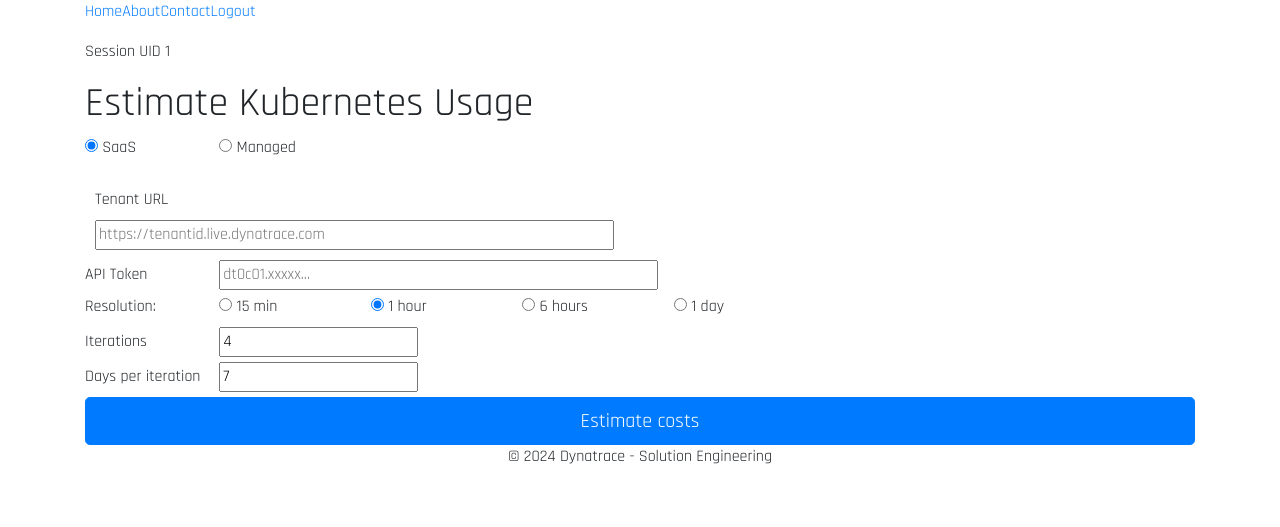
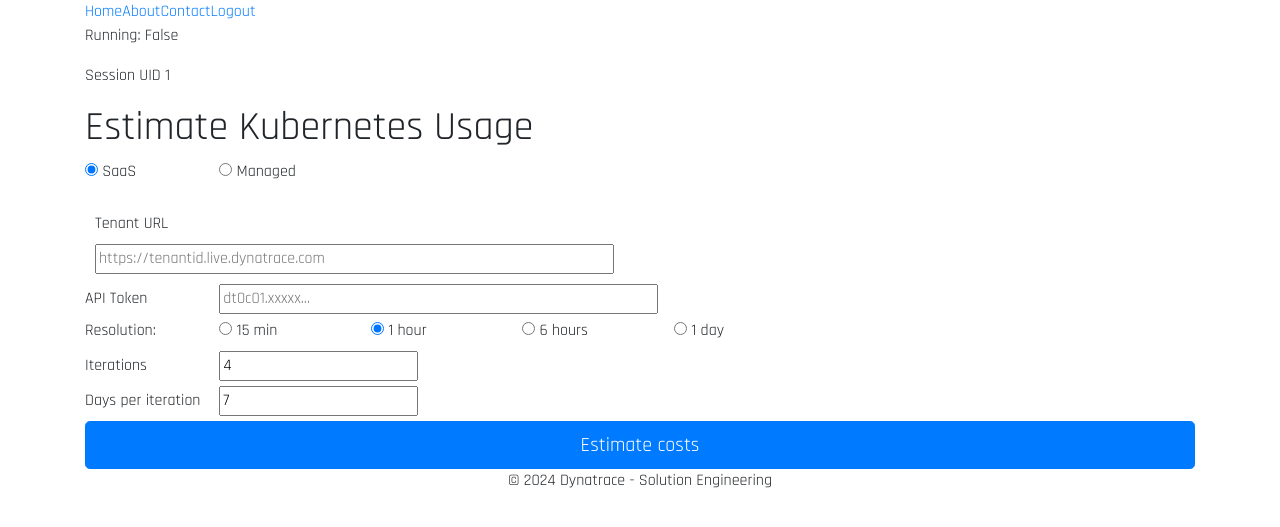
Before and after one commit to sergiohinojosa/dynatrace-kubernetes-licensing-estimation, a Flask app: page /estimate in a window 1280 px wide. Shown: the top 527 px of the page. Run offline with Flask 3, Linux system fonts and the light colour scheme; the visitor is signed in with stand-in values (Sample User, id 1); some libraries are stand-ins or nearby versions.

Commit message:
running
Signed-off-by: Sergio Hinojosa <sergio.hinojosa@dynatrace.com>

```diff
--- a/app/templates/estimate.html
+++ b/app/templates/estimate.html
@@ -5,6 +5,7 @@
 
 {% block body %}
 
+Running: {{ estimate.estimation_running}}
 
 {% if estimate.t_pod_h > 0 %}
 Results:
--- a/app/views.py
+++ b/app/views.py
@@ -52,8 +52,6 @@ def start_estimation(estimate):
     if estimate.tenant_url == "":
                 estimate.errors = "Please enter a valid Tenant url"
 
-    # Add in cache
-    set_user_cache(estimate)
 
     # If no errors, kick job
     if estimate.errors == "":
@@ -63,6 +61,9 @@ def start_estimation(estimate):
         thread = Thread(target=estimation.estimate_costs_wrapper, kwargs={'e': request.args.get('e', estimate)})
         thread.start()
 
+    # Add in cache
+    set_user_cache(estimate)
+
 
 
 @app.route("/logout")
```
